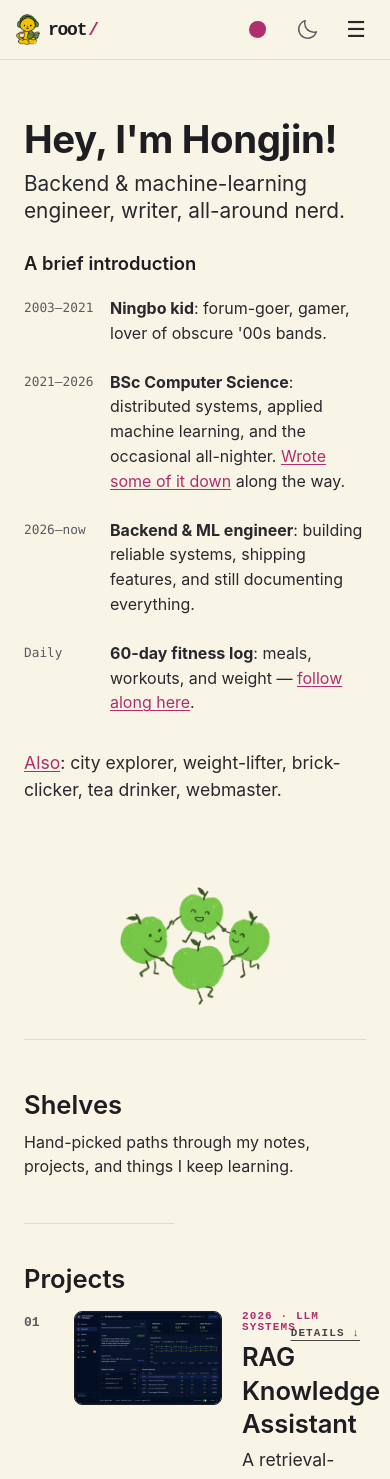
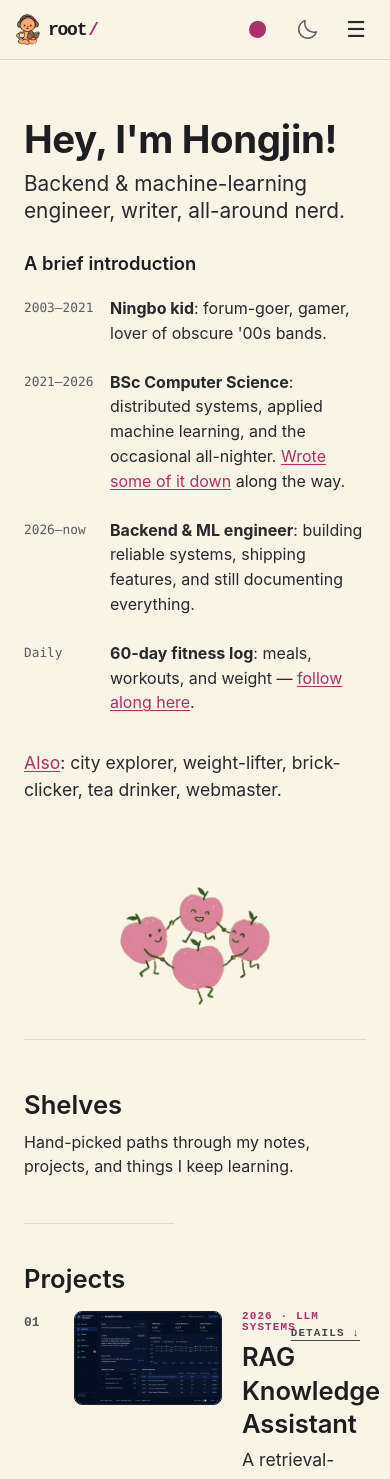
Before and after one commit to Hongjin-Lin/portfolio-site, a React (Vite) app: page / in a window 390 px wide. Shown: the top 1479 px of the page. Built offline with nearby package versions, Linux system fonts and the light colour scheme; a web font is replaced by a local one.

Commit message:
Match mascot and apples to theme accent

```diff
--- a/src/App.jsx
+++ b/src/App.jsx
@@ -116,7 +116,10 @@ function ProjectRow({ project, index, open, onToggle, lang, copy }) {
 function BrandLogo() {
   return (
     <a className="tn-brand tn-brand--root" href="/" aria-label="返回 root 主页">
-      <img className="tn-brand-avatar" src="/icons/focus-reader.png" alt="" />
+      <span className="tn-brand-mascot" aria-hidden="true">
+        <img className="tn-brand-avatar" src="/icons/focus-reader.png" alt="" />
+        <span className="tn-image-tint tn-image-tint--mascot" />
+      </span>
       <span className="tn-brand-lockup">
         <span className="tn-brand-wordmark">root<span className="tn-brand-slash">/</span></span>
       </span>
@@ -227,7 +230,10 @@ export function App() {
           <p className="tn-also"><a href="#">{copy.also}</a>{copy.alsoText}</p>
           </div>
           <aside className="tn-hero-art" aria-label="Four dancing green apples">
-            <img className="apple-ensemble" src="/assets/apples/apple-ensemble.png" alt={copy.appleAlt} />
+            <span className="tn-artwork--apples">
+              <img className="apple-ensemble" src="/assets/apples/apple-ensemble.png" alt={copy.appleAlt} />
+              <span className="tn-image-tint tn-image-tint--apples" aria-hidden="true" />
+            </span>
           </aside>
           </div>
         </section>
--- a/src/styles.css
+++ b/src/styles.css
@@ -52,7 +52,8 @@ h1, h2, h3 { margin: 0; font-family: "Outfit Variable", -apple-system, BlinkMacS
 .tn-theme-actions { display: flex; align-items: center; gap: 0; }
 .tn-brand { display: inline-flex; align-items: center; gap: 8px; flex: 0 0 auto; color: var(--tn-heading); text-decoration: none; }
 .tn-brand--root { gap: 8px; }
-.tn-brand-avatar { display: block; width: 29px; height: 38px; object-fit: contain; }
+.tn-brand-mascot { position: relative; display: block; flex: 0 0 29px; width: 29px; height: 38px; }
+.tn-brand-avatar { display: block; width: 100%; height: 100%; object-fit: contain; }
 .tn-brand-lockup { display: flex; align-items: center; }
 .tn-brand-wordmark { display: inline-flex; align-items: center; gap: 2px; font-family: "Google Sans Code Variable", ui-monospace, monospace; font-size: 20px; font-weight: 700; letter-spacing: -.07em; line-height: 1; white-space: nowrap; }
 .tn-brand-slash { color: var(--tn-accent); }
@@ -98,7 +99,11 @@ html[data-tn-dark="1"] .tn-nav a:hover { background: rgba(255, 255, 255, .06); }
 .tn-shelves h2, .tn-projects > h2 { font-size: 30.4px; line-height: 1.3; margin: 0 0 8px; }
 .tn-shelves p { margin: 0; }
 .tn-hero-art { width: 250px; margin: 64px auto 0; display: flex; flex-direction: column; align-items: center; }
-.tn-hero-art .apple-ensemble { display: block; width: 250px; height: 204px; object-fit: contain; }
+.tn-artwork--apples { position: relative; display: block; width: 250px; height: 204px; flex: 0 0 auto; }
+.tn-hero-art .apple-ensemble { display: block; width: 100%; height: 100%; object-fit: contain; }
+.tn-image-tint { position: absolute; inset: 0; background: var(--tn-accent); mix-blend-mode: color; pointer-events: none; }
+.tn-image-tint--mascot { opacity: .58; mask: url("/icons/focus-reader-tint-mask.png") center / contain no-repeat; -webkit-mask: url("/icons/focus-reader-tint-mask.png") center / contain no-repeat; }
+.tn-image-tint--apples { opacity: .8; mask: url("/assets/apples/apple-ensemble-tint-mask.png") center / contain no-repeat; -webkit-mask: url("/assets/apples/apple-ensemble-tint-mask.png") center / contain no-repeat; }
 @container tn-hero (min-width: 860px) {
   .tn-hero-inner { flex-direction: row; align-items: flex-start; gap: 48px; }
   .tn-col { flex: 0 0 600px; width: 600px; max-width: 600px; }
@@ -122,7 +127,7 @@ html[data-tn-dark="1"] .tn-nav a:hover { background: rgba(255, 255, 255, .06); }
   .tn-shell { display: block; width: 100%; max-width: none; padding-top: 60px; }
   .tn-side { display: none; }
   .tn-mobile-nav { position: fixed; z-index: 20; inset: 0 0 auto; height: 60px; display: flex; align-items: center; justify-content: space-between; padding: 0 20px 0 32px; border-bottom: 1px solid var(--tn-border); background: var(--tn-bg); }
-  .tn-brand-avatar { width: 24px; height: 32px; }
+  .tn-brand-mascot { flex-basis: 24px; width: 24px; height: 32px; }
   .tn-brand-wordmark { font-size: 18px; }
   .tn-mobile-actions { display: flex; align-items: center; gap: 12px; }
   .tn-mobile-actions .tn-icon-button { margin: 0; }
@@ -134,7 +139,7 @@ html[data-tn-dark="1"] .tn-nav a:hover { background: rgba(255, 255, 255, .06); }
   .tn-hero-inner { flex-direction: column; }
   .tn-col { max-width: 760px; }
   .tn-hero-art { align-self: center; width: 250px; margin-top: 64px; }
-  .tn-hero-art .apple-ensemble { width: 150px; height: 122px; }
+  .tn-artwork--apples { width: 150px; height: 122px; }
 }
 
 @media (max-width: 600px) {
```
Also changed, not shown: public/assets/apples/apple-ensemble-tint-mask.png (added), public/icons/focus-reader-tint-mask.png (added).
